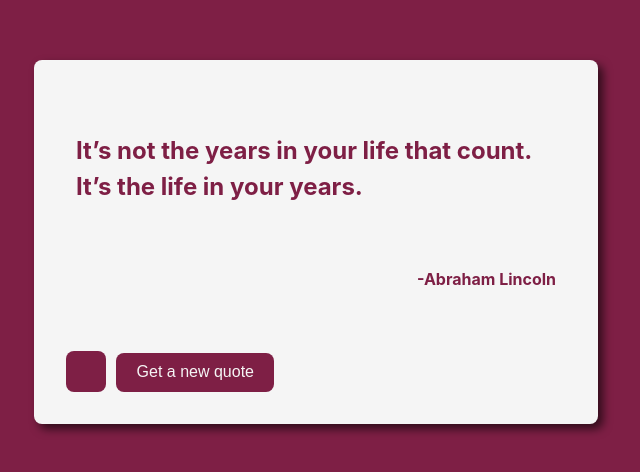
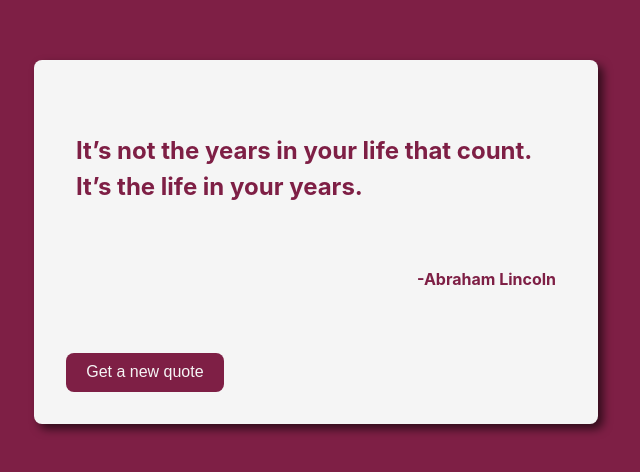
Before and after one commit to BobbieV/CLONE-netlify.fCC.frontEndLibraries-randomQuoteGenerator, a React app: page / in a window 1280 px wide. Shown: the part 158-630 px from the top of the page, without its empty margins (324-964 px from the left). Built offline with nearby package versions, Linux system fonts and the light colour scheme; the HTML template or start-up script is replaced by a standard one.

Commit message:
Update App.tsx

```diff
--- a/src/App.tsx
+++ b/src/App.tsx
@@ -43,14 +43,6 @@ function App() {
           <h4 id="author">-{quote.author}</h4>
         </div>
 <div className="buttons">
-  <a href="https://twitter.com/intent/tweet?hashtags=quotes&related=freecodecamp&text=${quote.quote}"
-  id="tweet-quote"
-  style= {{
-    backgroundColor: randomColor,
-    transition,
-    marginRight: "10px",
-    }}>
-    {}</a>
     <button id="new-quote"
       onClick={changeQuote}
       style={{backgroundColor: randomColor}}
```
